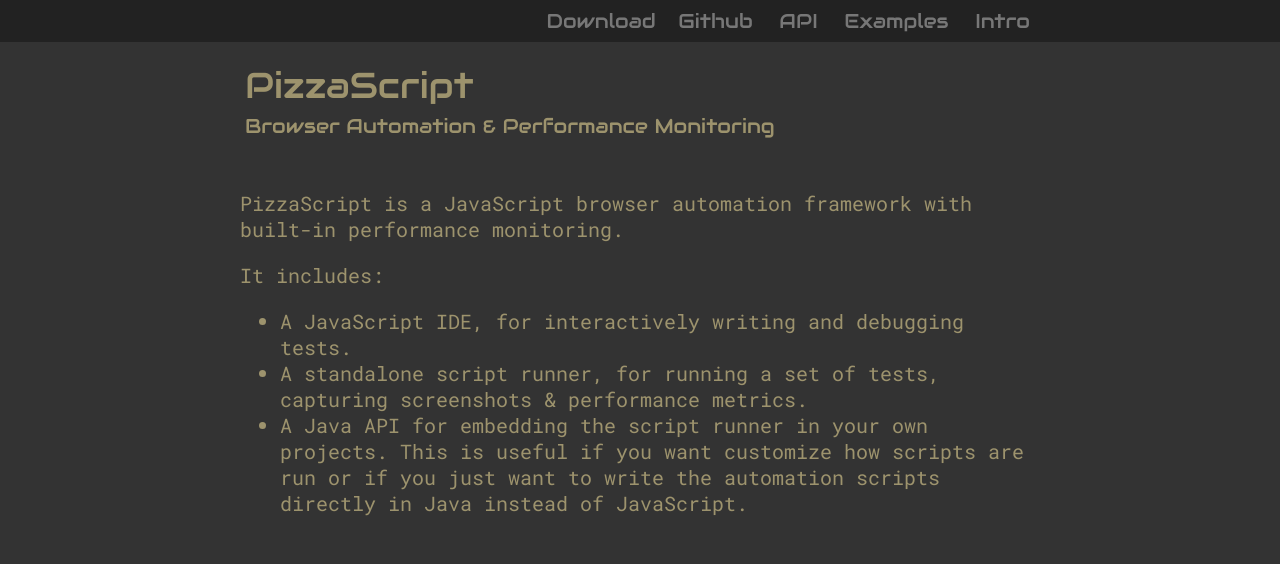
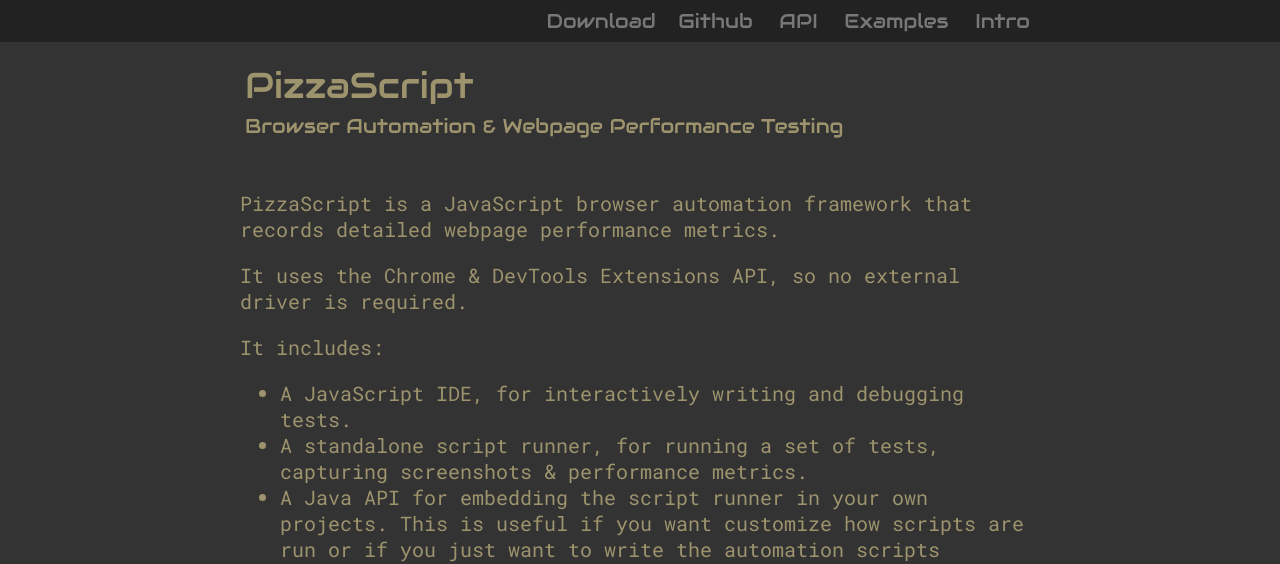
Before and after one commit to loadtestgo/pizzascript, a browser extension: page docs/index.html in a window 1280 px wide. Shown: the top 564 px of the page. Drawn offline with Linux system fonts and the light colour scheme.

Commit message:
Update the readme a bit.

```diff
--- a/docs/index.html
+++ b/docs/index.html
@@ -21,10 +21,12 @@
 
 <section class="content">
 <h2>PizzaScript</h2>
-<h4>Browser Automation &amp; Performance Monitoring</h4>
+<h4>Browser Automation &amp; Webpage Performance Testing</h4>
 <br>
 
-<p>PizzaScript is a JavaScript browser automation framework with built-in performance monitoring.</p>
+<p>PizzaScript is a JavaScript browser automation framework that records detailed webpage performance metrics.</p>
+
+<p>It uses the Chrome &amp; DevTools Extensions API, so no external driver is required.</p>
 
 <p>It includes:</p>
 
```
Also changed, not shown: README.md.
